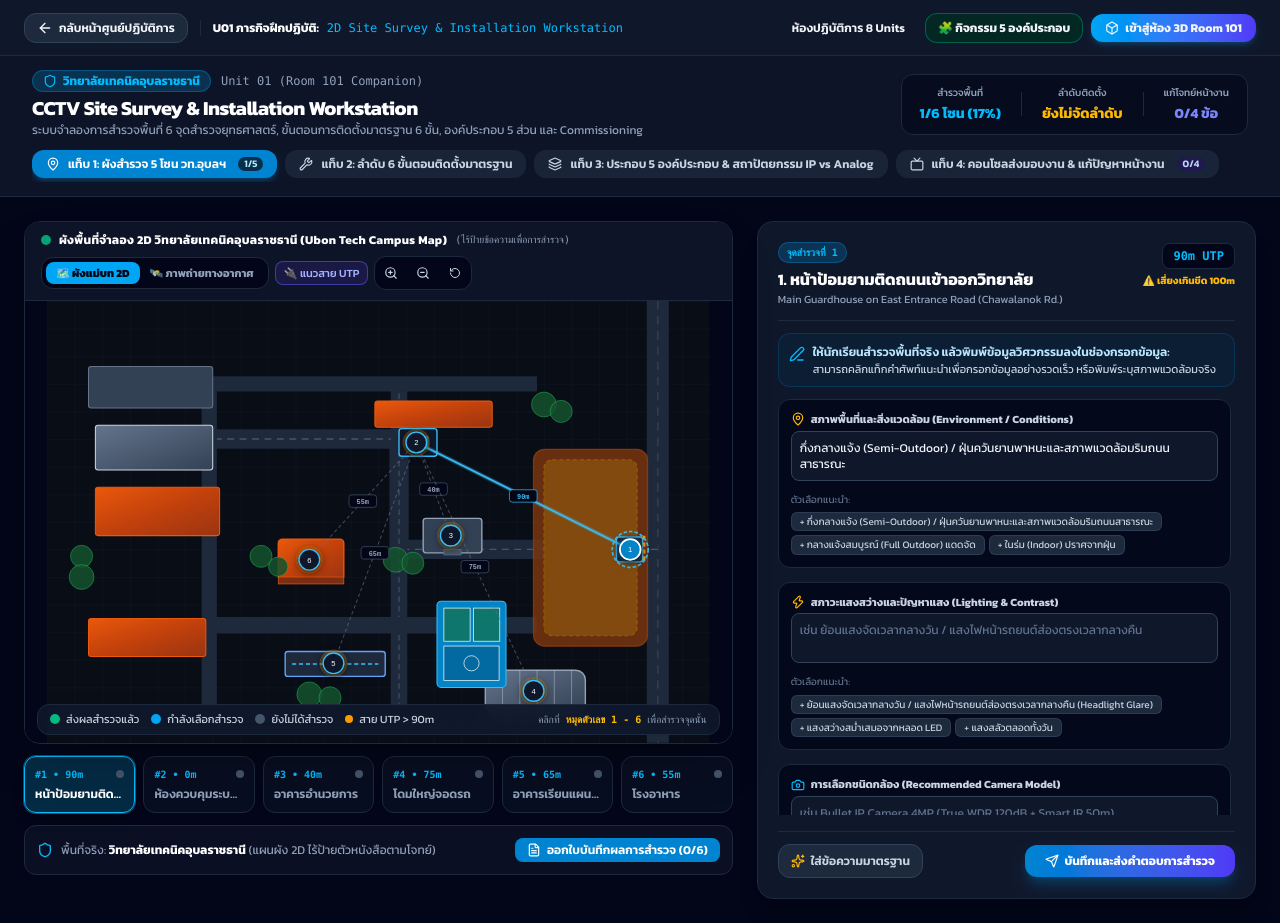
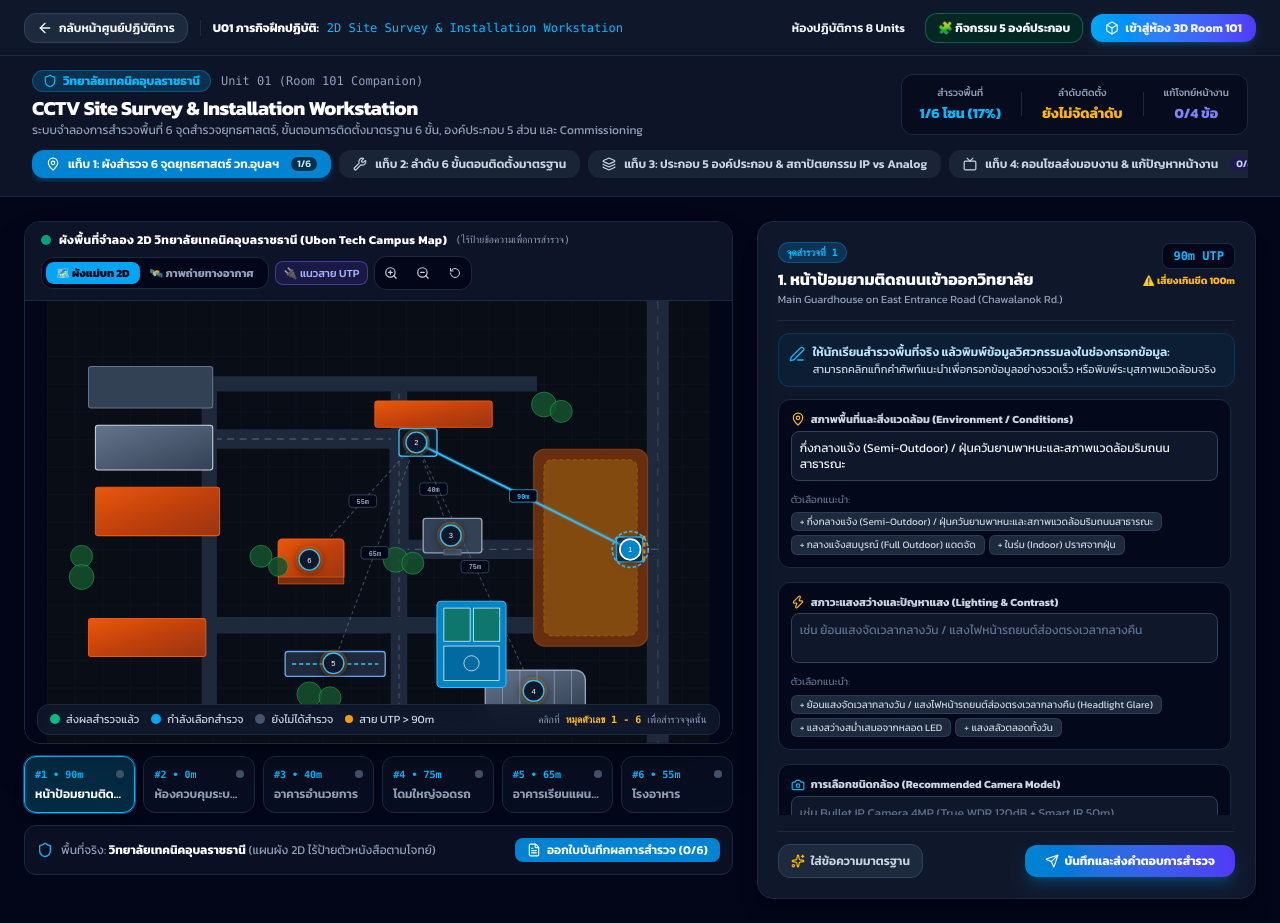
Before and after one commit to patpongjamsai-sketch/CCTV-LEARNING-SPACE, a Next.js app: page /labs/site-survey in a window 1280 px wide. Built offline with nearby package versions, Linux system fonts and the light colour scheme.

Commit message:
feat(survey): align all tab titles and descriptions to 6 strategic points

```diff
--- a/src/app/labs/page.tsx
+++ b/src/app/labs/page.tsx
@@ -38,7 +38,7 @@ const roomSummaries: RoomSummary[] = [
     slug: 'room-101',
     title: 'วิทยาลัยเทคนิคอุบลราชธานี · CCTV Foundations, Site Survey & Components',
     unitId: 'U01',
-    focus: 'การสำรวจพื้นที่ 5 โซนยุทธศาสตร์ วท.อุบลฯ, 6 ขั้นตอนติดตั้งมาตรฐานช่าง, องค์ประกอบ 5 ส่วน และ 4 ขั้นตอน Commissioning',
+    focus: 'การสำรวจพื้นที่ 6 จุดยุทธศาสตร์ วท.อุบลฯ, 6 ขั้นตอนติดตั้งมาตรฐานช่าง, องค์ประกอบ 5 ส่วน และ 4 ขั้นตอน Commissioning',
     duration: '180 นาที',
     badge: '2D Pre-Lab + 3D',
     badgeColor: 'sky',
@@ -48,7 +48,7 @@ const roomSummaries: RoomSummary[] = [
         badge: '2D PRE-LAB · SITE SURVEY',
         badgeColor: 'sky',
         title: '🗺️ แผนผังจำลองการสำรวจพื้นที่และวางระบบ CCTV (วิทยาลัยเทคนิคอุบลราชธานี)',
-        desc: 'สำรวจ 5 โซนยุทธศาสตร์ (ป้อมยาม, เสาธง, โรงช่าง, อาคารเรียน, Server Room), ตรวจสอบ PDPA, จัดลำดับ 6 ขั้นตอนติดตั้ง, ประกอบ 5 องค์ประกอบ และทดสอบ Commissioning',
+        desc: 'สำรวจ 6 จุดยุทธศาสตร์ (ป้อมยาม, Server Room, อาคารอำนวยการ, โดมจอดรถ, อาคารแผนกคอมฯ, โรงอาหาร), ตรวจสอบ PDPA, จัดลำดับ 6 ขั้นตอนติดตั้ง, ประกอบ 5 องค์ประกอบ และทดสอบ Commissioning',
         actions: [
           {
             label: '🗺️ เข้าฝึก 2D Site Survey Pre-Lab →',
--- a/src/components/labs/room101/SiteSurveySimulator.tsx
+++ b/src/components/labs/room101/SiteSurveySimulator.tsx
@@ -1225,9 +1225,9 @@ export function SiteSurveySimulator() {
             }`}
           >
             <MapPin className="w-3.5 h-3.5" />
-            <span>แท็บ 1: ผังสำรวจ 5 โซน วท.อุบลฯ</span>
+            <span>แท็บ 1: ผังสำรวจ 6 จุดยุทธศาสตร์ วท.อุบลฯ</span>
             <span className="ml-1 px-1.5 py-0.2 text-[10px] rounded-full bg-sky-950 text-sky-200">
-              {surveyedZones.length}/5
+              {surveyedZones.length}/6
             </span>
           </button>
 
--- a/src/data/missions.ts
+++ b/src/data/missions.ts
@@ -14,7 +14,7 @@ export const floor1Mission101: MissionDefinition = {
   floor: 1,
   room: 101,
   title: 'การสำรวจพื้นที่ ตรวจสอบอุปกรณ์ และประกอบระบบ CCTV ณ วิทยาลัยเทคนิคอุบลราชธานี',
-  description: 'สำรวจสภาวะพื้นที่ 5 โซนยุทธศาสตร์ วท.อุบลฯ ตรวจสอบอุปกรณ์พื้นฐาน 5 ชนิด ระบุหน้าที่และความสัมพันธ์ แล้วเตรียมชุดสำหรับงาน CCTV อย่างปลอดภัยตามมาตรฐานวิชาชีพ',
+  description: 'สำรวจสภาวะพื้นที่ 6 จุดยุทธศาสตร์ วท.อุบลฯ ตรวจสอบอุปกรณ์พื้นฐาน 5 ชนิด ระบุหน้าที่และความสัมพันธ์ แล้วเตรียมชุดสำหรับงาน CCTV อย่างปลอดภัยตามมาตรฐานวิชาชีพ',
   objectives: [
     ...inspectObjectives,
     { id: 'pickup:ip_camera_4mp', type: 'pickup', label: 'หยิบ IP Camera เข้ากระเป๋าช่าง', required: true, equipmentId: 'ip_camera_4mp' },
--- a/src/data/unit1RoleplayContent.ts
+++ b/src/data/unit1RoleplayContent.ts
@@ -287,17 +287,17 @@ export const KNOWLEDGE_STATIONS: Record<string, KnowledgeStationData> = {
   ZONE_A: {
     zoneId: 'ZONE_A',
     titleTh: 'จุดรับภารกิจ: ศูนย์ประสานงานและติดตั้งระบบ CCTV วิทยาลัยเทคนิคอุบลราชธานี',
-    subtitleTh: 'พบหัวหน้างาน/ครูผู้ควบคุม เพื่อรับผังสำรวจ 5 โซนยุทธศาสตร์ และตรวจรับ 5 องค์ประกอบระบบกล้อง',
+    subtitleTh: 'พบหัวหน้างาน/ครูผู้ควบคุม เพื่อรับผังสำรวจ 6 จุดยุทธศาสตร์ และตรวจรับ 5 องค์ประกอบระบบกล้อง',
     position: [0, 0, -2],
     npcNameTh: 'ครูปัทม์ (หัวหน้าโครงการ CCTV วท.อุบลราชธานี)',
     npcRoleTh: 'CCTV Project Director',
     dialogueBubbles: [
-      'ยินดีต้อนรับนักศึกษาสู่ศูนย์ประสานงานระบบ CCTV วิทยาลัยเทคนิคอุบลราชธานีครับ! วันนี้เรามีภารกิจวางระบบและติดตั้งกล้องวงจรปิดครอบคลุม 5 โซนยุทธศาสตร์ของวิทยาลัย',
+      'ยินดีต้อนรับนักศึกษาสู่ศูนย์ประสานงานระบบ CCTV วิทยาลัยเทคนิคอุบลราชธานีครับ! วันนี้เรามีภารกิจวางระบบและติดตั้งกล้องวงจรปิดครอบคลุม 6 จุดยุทธศาสตร์ของวิทยาลัย',
       'ก่อนลงมือจริง เธอต้องสำรวจพื้นที่หน้างาน ตรวจสอบแสงสว่าง ระยะสาย UTP กฎ 100 เมตร และข้อกำหนด PDPA ในสถานศึกษาให้รอบคอบ',
       'จากนั้นตรวจสอบอุปกรณ์หลักทั้ง 5 ส่วน (กล้อง, สาย UTP/PoE Switch, NVR, Surveillance HDD, จอมอนิเตอร์) และจัดลำดับขั้นตอนการติดตั้งให้ถูกต้องตามมาตรฐานช่างครับ!',
     ],
     bulletPoints: [
-      'เป้าหมาย: สำรวจ 5 โซนวิทยาลัยเทคนิคอุบลราชธานี และเตรียม 5 องค์ประกอบเพื่อเปิดระบบ CCTV',
+      'เป้าหมาย: สำรวจ 6 จุดยุทธศาสตร์วิทยาลัยเทคนิคอุบลราชธานี และเตรียม 5 องค์ประกอบเพื่อเปิดระบบ CCTV',
       'เดินสำรวจ Zone A ถึง F เพื่อเก็บการ์ดความรู้และอุปกรณ์',
       'กด E เพื่อคุยหรือหยิบของ, กด F เพื่อวางของลงแท่น',
     ],
```
